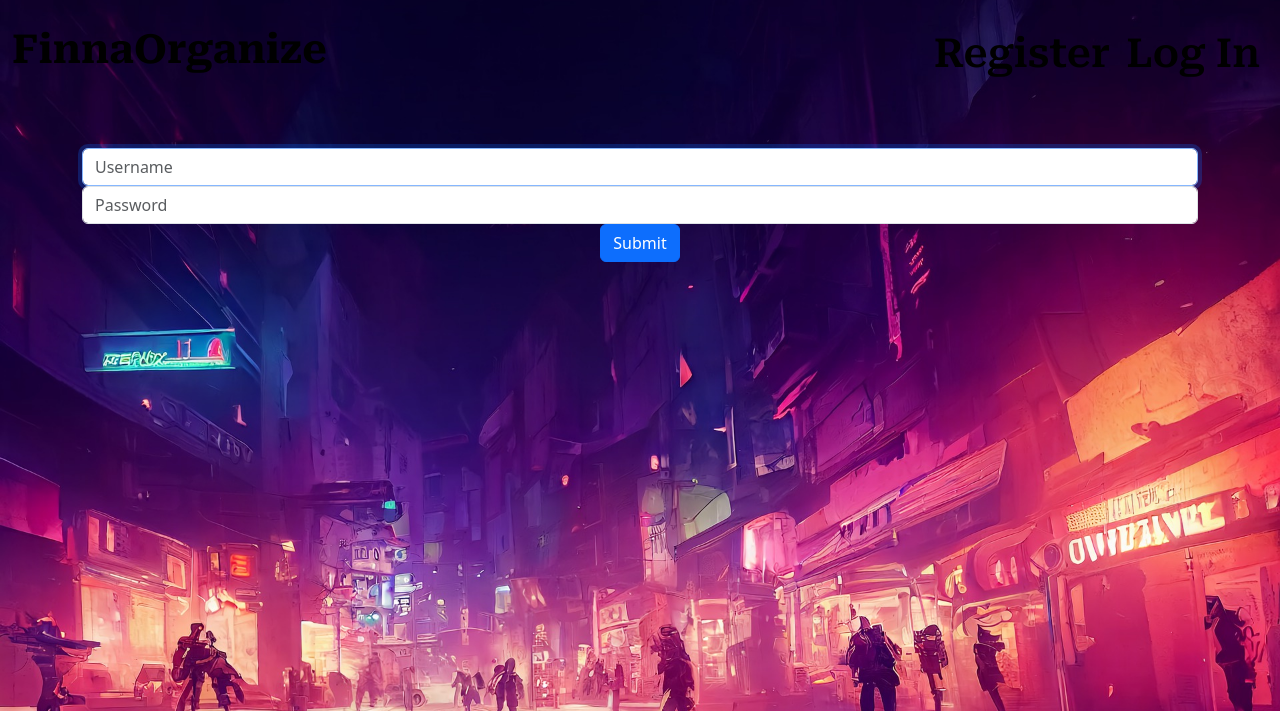
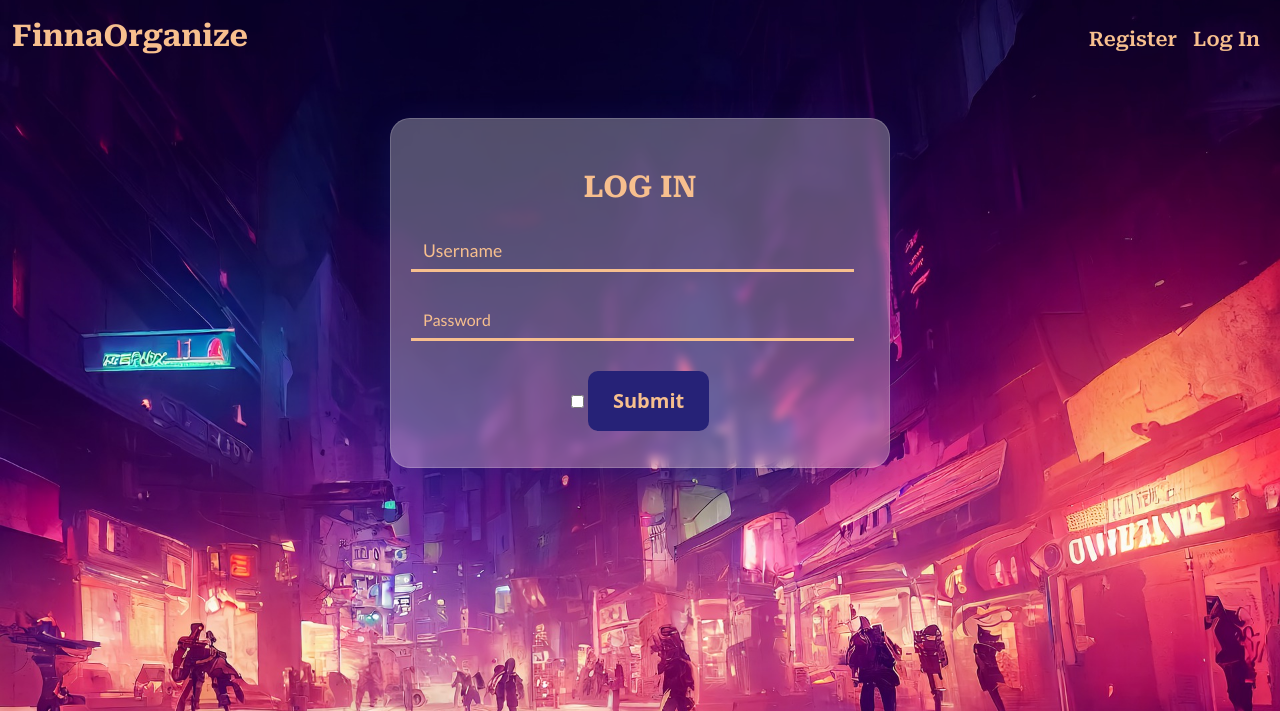
Before and after one commit to ChocoCodes/cs50-finalproject, a Flask app: page /login in a window 1280 px wide. Shown: the top 711 px of the page. Run offline with Flask 3, Linux system fonts and the light colour scheme; some libraries are stand-ins or nearby versions.

Commit message:
Styled login page - need revision

```diff
--- a/static/styles.css
+++ b/static/styles.css
@@ -1,5 +1,5 @@
 @import url('https://fonts.googleapis.com/css2?family=Roboto+Serif:ital,opsz,wght@0,8..144,100..900;1,8..144,100..900&display=swap');
-
+@import url('https://fonts.googleapis.com/css2?family=Lato:ital,wght@0,100;0,300;0,400;0,700;0,900;1,100;1,300;1,400;1,700;1,900&display=swap');
 
 * {
     margin: 0;
@@ -21,19 +21,19 @@ a.remove-link {
     background: white;
 }
 
-a.mango {
+.mango {
     /*F7BF8E*/
-    color: #000000;
+    color: #F7BF8E;
 }
 
 a.fnt-nav {
-    font-size: 40px;
+    font-size: 20px;
     font-family: 'Roboto Serif', sans-serif;
     font-weight: 600;
 }
 
-a.fnt {
-    font-size: 40px;
+.fnt {
+    font-size: 30px;
     font-family: 'Roboto Serif', sans-serif;
     font-weight: 700;
     text-decoration: none;
@@ -55,3 +55,71 @@ input::-webkit-inner-spin-button {
     -webkit-appearance: none;
     margin: 0;
 }
+
+input.form-control {
+    left: calc(25% + 15px);
+    border-bottom: none;
+    margin-bottom: 20px;
+    width: calc(100% - 15px);
+}
+
+.card-login {
+    position: relative;
+    left: calc(50% - 250px);
+    width: 500px;
+    height: 350px;
+    background: rgba(255, 255, 255, 0.3);
+    box-shadow: 0 8px 32px 0 rgba(31, 38, 135, 0.37);
+    backdrop-filter: blur(5px);
+    -webkit-backdrop-filter: blur(5px);
+    border-radius: 20px;
+    border: 1px solid rgba(255, 255, 255, 0.18);
+}
+
+.center {
+    padding: 20px;
+}
+
+.header {
+    margin-top: 50px;
+}
+
+input.clean {
+    margin-bottom: 30px;
+}
+
+input.clean,
+input.clean:focus {
+    border: none;
+    border-radius: 0;
+    outline: none;
+    border-bottom: 3px solid #F7BF8E;
+    background: none;
+    box-shadow: none;
+    color: #F7BF8E;
+}
+
+input.clean::placeholder {
+    font-family: 'Lato', sans-serif;
+    color:#F7BF8E;
+    opacity: 1;
+    transition: font-size 0.3 ease;
+}
+
+input.clean:focus::placeholder {
+    font-size: 1.1em;
+}
+
+.button {
+    box-shadow: none;
+    outline: none;
+    border: none;
+    background-color: #262277;
+    padding: 15px 25px;
+    font-size: 20px;
+    font-weight: 700;
+    color: #F7BF8E;
+    margin-bottom: 20px;
+    border-radius: 10px;
+    text-align: center;
+}
--- a/templates/layout.html
+++ b/templates/layout.html
@@ -6,7 +6,7 @@
 
     <!-- [API RESOURCES] http://getbootstrap.com/docs/5.3/ -->
     <link href="https://cdn.jsdelivr.net/npm/bootstrap@5.3.2/dist/css/bootstrap.min.css" rel="stylesheet" integrity="sha384-T3c6CoIi6uLrA9TneNEoa7RxnatzjcDSCmG1MXxSR1GAsXEV/Dwwykc2MPK8M2HN" crossorigin="anonymous">
-    <script src="https://cdn.jsdelivr.net/npm/bootstrap@5.3.2/dist/js/bootstrap.bundle.min.js" integrity="sha384-C6RzsynM9kWDrMNeT87bh95OGNyZPhcTNXj1NW7RuBCsyN/o0jlpcV8Qyq46cDfL" crossorigin="anonymous"></script>
+    <script src="https://cdn.jsdelivr.net/npm/bootstrap@5.3.3/dist/js/bootstrap.min.js" integrity="sha384-0pUGZvbkm6XF6gxjEnlmuGrJXVbNuzT9qBBavbLwCsOGabYfZo0T0to5eqruptLy" crossorigin="anonymous"></script>
     <script src="https://kit.fontawesome.com/a0f7dcf96e.js" crossorigin="anonymous"></script>
     <script src="https://ajax.googleapis.com/ajax/libs/jquery/3.5.1/jquery.min.js"></script>
     <!-- [LOCALS] -->
@@ -58,19 +58,6 @@
     </main>
 
     {% if not session.get('user_id') %}
-    <!--
-    <footer class="footer">
-        <div class="copyright">
-            <h3>Copyright &copy; 2024 John Octavio</h3>
-            <p>Harvard CS50x 2023-2024</p>
-        </div>
-        <div class="contact">
-            <h3>GET IN TOUCH</h3>
-            <a id="icbot" href="https://www.facebook.com/choco1717/" class="fa fa-facebook"></a>
-            <a id="icbot" href="https://github.com/ChocoCodes" class="fa fa-github"></a>
-            <a id="icbot" href="#" class="fa fa-linkedin"></a>
-        </div>
-    </footer> -->
     {% endif %}
 </body>
 </html>
--- a/templates/login.html
+++ b/templates/login.html
@@ -5,11 +5,13 @@
 {% endblock %}
 
 {% block main %}
-    <form action="{{ url_for('login') }}" method="post">
-        <div class="form-group">
-            <input class="form-control" autocomplete="off" autofocus name="username" placeholder="Username">
-            <input class="form-control" autocomplete="off" autofocus name="password" placeholder="Password" type="password">
+    <form action="{{ url_for('login') }}" method="post" class="card-login forms-login">
+        <h1 class="fnt mango header">LOG IN</h1>
+        <div class="form-group center">
+            <input class="form-control clean" autocomplete="off" autofocus name="username" placeholder="Username">
+            <input id="pass" class="form-control clean" autocomplete="off" autofocus name="password" placeholder="Password" type="password">
+            <input type="checkbox" onclick="changeVisibility(event)">
+            <button type="submit" class="button">Submit</button>
         </div>
-        <button type="submit" class="btn btn-primary">Submit</button>
     </form>
 {% endblock %}
```
